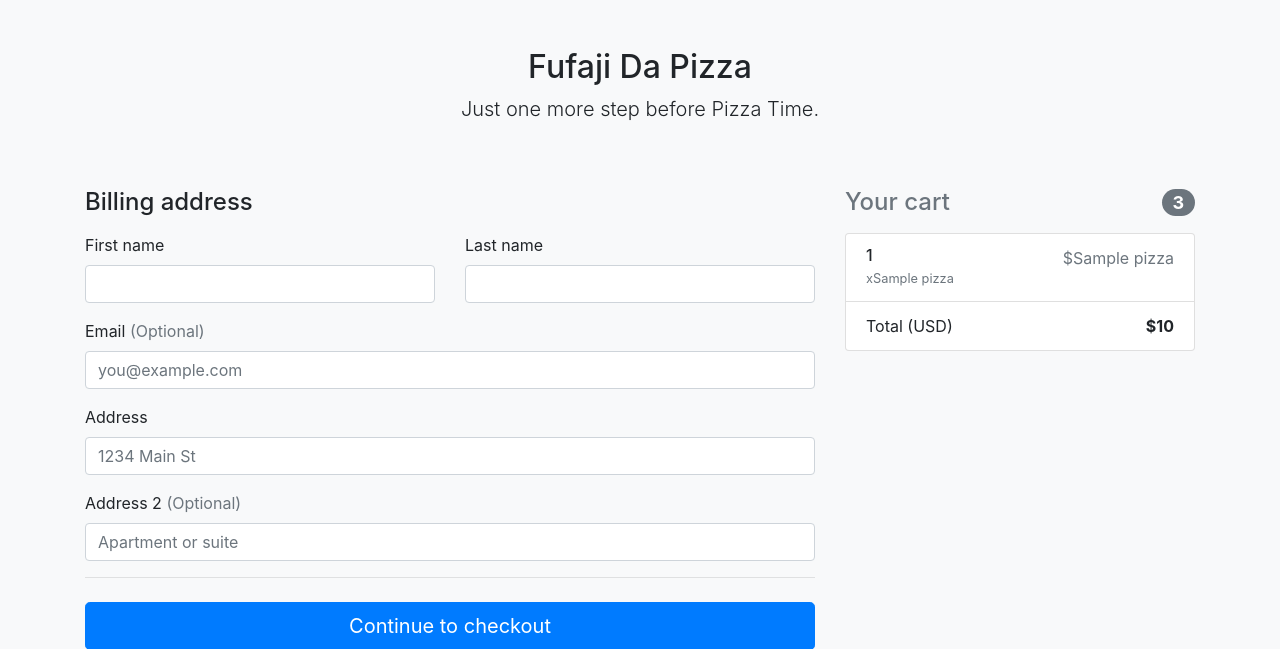
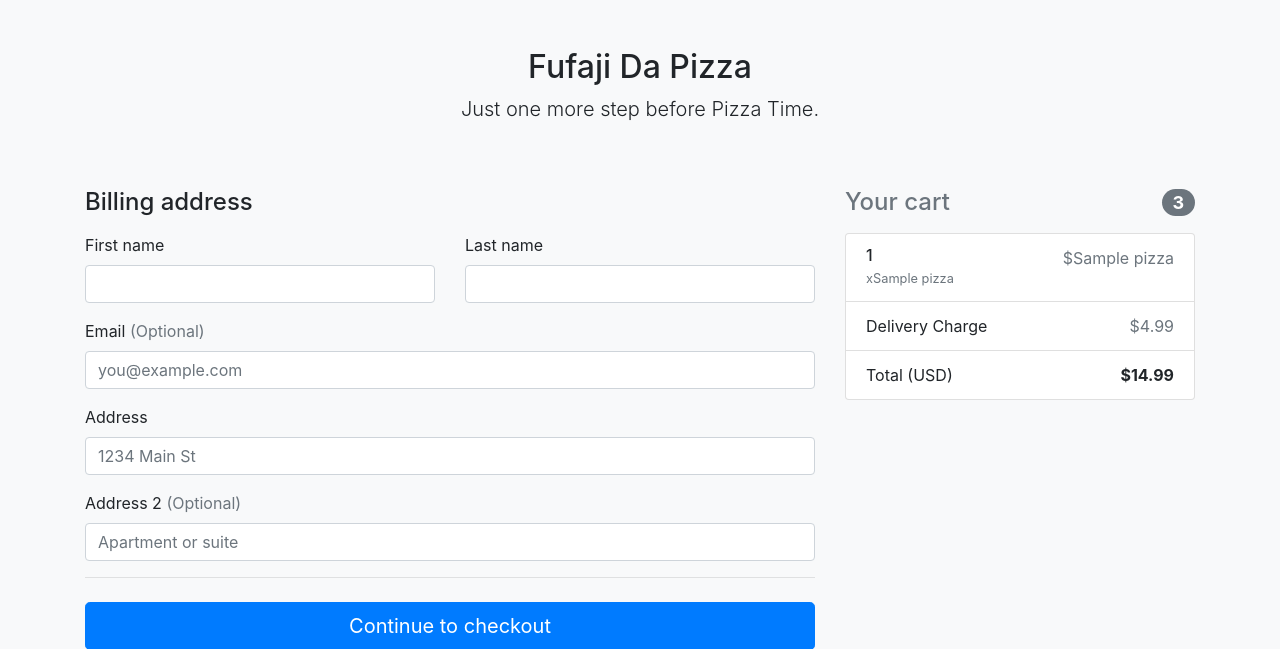
Before and after one commit to tusharpal-acro/pizza-app, a Flask app: template app/templates/checkout.html in a window 1280 px wide. Shown: the top 649 px of the page. Run offline with Flask 2, Linux system fonts and the light colour scheme; the template is opened without the code that fills it: most values are stand-ins (such as "Sample title", 1, 10 or a date in 2020); some libraries are stand-ins or nearby versions.

Commit message:
Added README file, Delivery Charge and Pizza Names

```diff
--- a/app/app.py
+++ b/app/app.py
@@ -54,7 +54,7 @@ pizzas_data = {
         'name': 'Fufaji Special Pizza',
         'price': '8.91',
         'description': 'Dessert cotton candy apple pie topping. Sugar plum tart sugar plum. Cheesecake marzipan soufflé pie muffin chocolate cake.',
-        'image': 'https://lh3.googleusercontent.com/proxy/3zPagFGhmmaLfcihvVeErq9tuCfo_cy__-EaFAPlObnAf7viLSnCO0QDiKoaSsnEoS1KtYefXyjTwemnWjHUgKf1RkIEo3aCTua01NjeC5whNNGlNwXU42-_'
+        'image': 'https://encrypted-tbn0.gstatic.com/images?q=tbn%3AANd9GcQMC_B0buY4enATnQfetRtXmXrSLP8MD1gH7K8K9TUxtrIM-EwW&usqp=CAU'
     },
     '9': {
         'name': 'Pizza Valentino',
--- a/app/templates/checkout.html
+++ b/app/templates/checkout.html
@@ -45,8 +45,13 @@
             {% endfor %}
 
             <li class="list-group-item d-flex justify-content-between">
+              <span>Delivery Charge</span>
+              <span class="text-muted">$4.99</span>
+            </li>
+
+            <li class="list-group-item d-flex justify-content-between">
               <span>Total (USD)</span>
-              <strong>${{total}}</strong>
+              <strong>${{total + 4.99}}</strong>
             </li>
           </ul>
 
--- a/app/templates/pizzas.html
+++ b/app/templates/pizzas.html
@@ -90,6 +90,11 @@
                 <img src="{{ pizzas_data[pizza]['image'] }}" class="bd-placeholder-img card-img-top" width="100%" height="225">
                 <!--<svg class="bd-placeholder-img card-img-top" width="100%" height="225" xmlns="http://www.w3.org/2000/svg" preserveAspectRatio="xMidYMid slice" focusable="false" role="img" aria-label="Placeholder: Thumbnail"><title>Placeholder</title><rect width="100%" height="100%" fill="#55595c"/><text x="50%" y="50%" fill="#eceeef" dy=".3em">Thumbnail</text></svg>-->
                 <div class="card-body">
+                    <p>
+                      <center>
+                        <h5 class="card-title">{{ pizzas_data[pizza]['name'] }}</h5>
+                      </center>
+                    </p>
                     <p class="card-text">{{ pizzas_data[pizza]['description'] }}</p>
                     <p>Price: ${{ pizzas_data[pizza]['price'] }}</p>
                     <div class="d-flex justify-content-between align-items-center">
```
Also changed, not shown: app/README.md (added).
